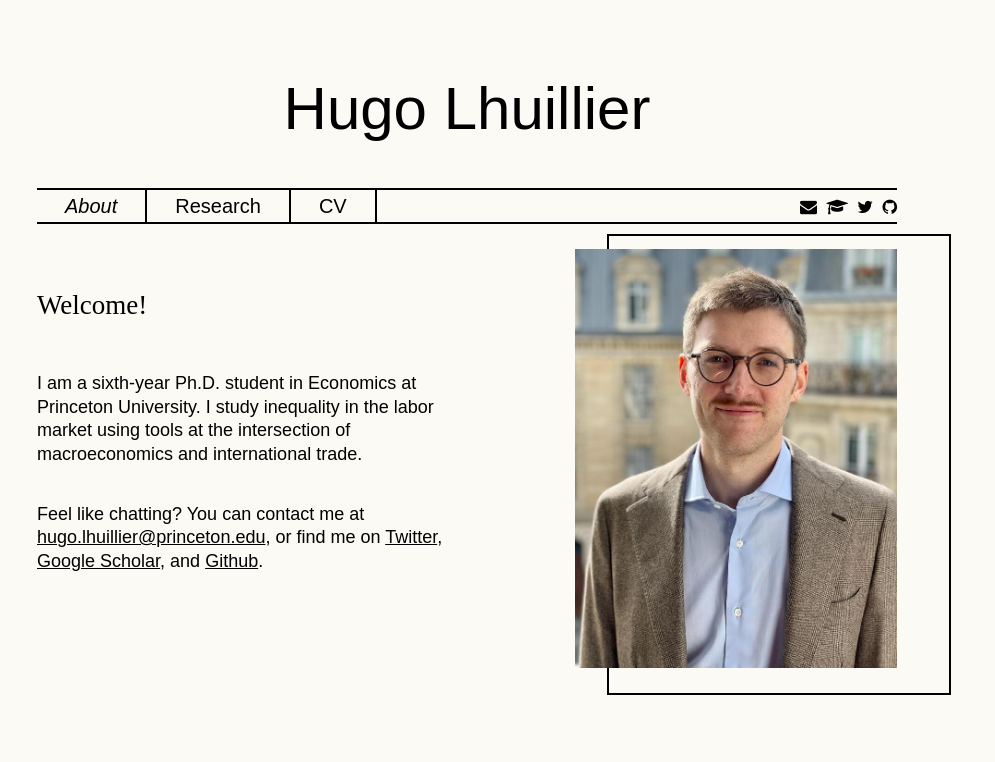
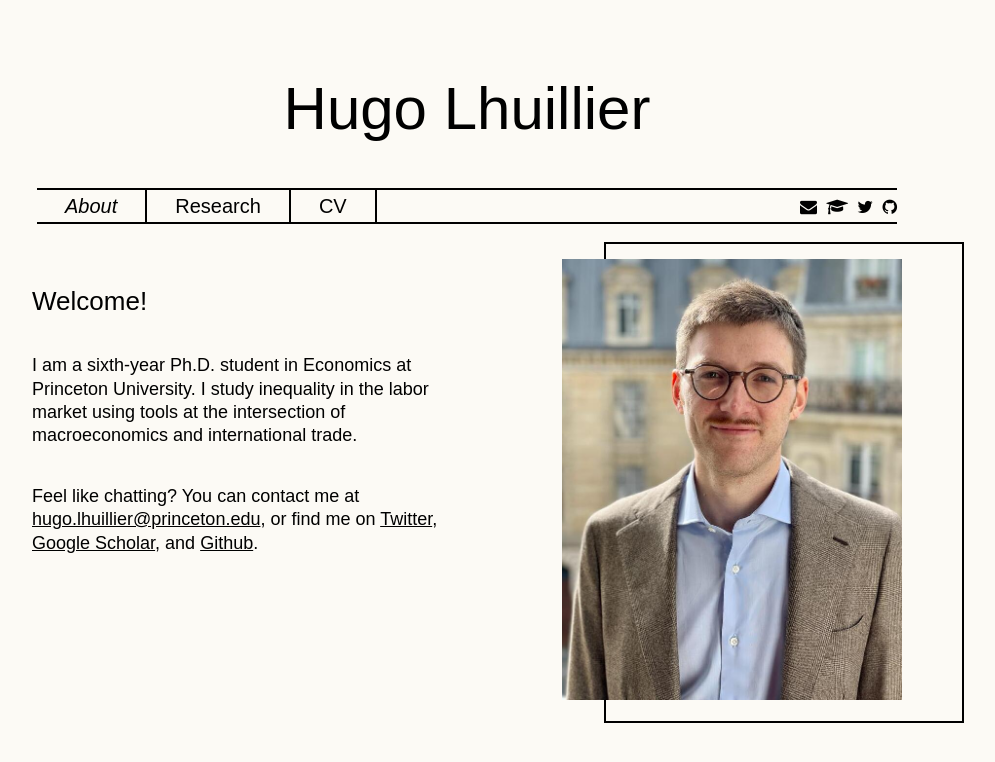
Before and after one commit to HugoLhuillier/hugolhuillier.github.io, a Jekyll site: the page built from index.html, in a window 1280 px wide. Shown: the top 762 px of the page, without its empty margins (173-1168 px from the left). Built offline with Jekyll 4.4.1, drawn with Linux system fonts in a browser that asks for light colours; nearby versions of some CDN libraries; the list of posts is cut into pages by our own code; comment, search, counter and statistics services are not loaded.

Commit message:
:tada: make the index page mobile compatible

```diff
--- a/index.html
+++ b/index.html
@@ -1,8 +1,7 @@
 ---
 layout: welcome
 ---
-
- <!-- <div class="row"> -->
+<!--
   <div class="column">
   <br>
   <h3>Welcome!</h3><br>
@@ -19,4 +18,26 @@
         </div>
     </div>
   </div>
-  <br>
+   -->
+
+<div class="row">
+  <div class="column">
+    <br>
+    <h3>Welcome!</h3><br>
+    <h5>I am a sixth-year Ph.D. student in Economics at Princeton University. I study inequality in the labor market using tools at the intersection of macroeconomics and international trade.</h5>
+    <br>
+    <h5>Feel like chatting? You can contact me at <a href="mailto:hugo.lhuillier@princeton.edu" style="color:#101646"> <span class="char4"> hugo.lhuillier@princeton.edu</span></a>, or find me on <a href="https://twitter.com/Hugo_Lhu" target="_blank" style="color:#101646"> <span class="char4"> Twitter</span></a>, <a href="https://scholar.google.com/citations?user=AXi7T2IAAAAJ&hl=en" target="_blank" style="color:#101646"> <span class="char4"> Google Scholar</span></a>, and <a href="https://github.com/HugoLhuillier" target="_blank" style="color:#101646"> <span class="char4"> Github</span></a>.</h5>
+  </div>
+  <div class="column">
+    <div class="image-container">
+      <!-- <div class="text-right">
+        <img class="img" src="./files/picture_02.jpeg">
+      </div> -->
+      <div class="image-container">
+        <div class="image-box">
+          <img class="img" src="./files/picture_02.jpeg">
+        </div>
+      </div>
+    </div>
+  </div>
+</div>
--- a/public/stylesheets/styles.scss
+++ b/public/stylesheets/styles.scss
@@ -53,20 +53,20 @@
 
 h2 {
   font-size: 26px;
-  line-height: 1.2;
-  font-style: italic;
+  line-height: 0.5;
+  // font-style: italic;
   text-align: center;
-  margin: 0 0 20px;
+  margin-top: 30px;
+  margin-bottom: 30px;
   // font-family: "American Typewriter";
 }
 
 h3 {
-  font-size: 27px;
-  // font-weight: normal;
-  color: black;
-  // text-decoration: underline;
-  line-height: 2.2;
-  font-family: "American Typewriter";
+  font-size: 26px;
+  // font-weight: 350;
+  // color: black;
+  line-height: 1.2;
+  // font-family: 'American Typewriter', sans-serif;
 }
 
 h4 {
@@ -352,19 +352,6 @@
   color: #EC4E3B;
 }
 
-/* Three image containers (use 25% for four, and 50% for two, etc) */
-.column {
-  float: left;
-  width: 50%;
-  padding: 0px;
-}
-
-/* Clear floats after image containers */
-.row::after {
-  content: "";
-  clear: both;
-  display: table;
-}
 
 // SHAPE
 
@@ -449,20 +436,61 @@
 
 // FANCY IMAGE WRAP
 
+// .image-container {
+//   position:relative;
+//   text-align: right;
+// }
+
+// .image-container::after {
+//   content:'';
+//   position: absolute;
+//   z-index:-1;
+//   top: -15px;
+//   left: 140px;
+//   width:80%;
+//   height:110%;
+//   background: none;
+//   border: 2px solid black;
+// }
+
 .image-container {
-  position:relative;
+  text-align: right;
 }
 
+.image-box {
+  position: relative;
+  display: inline-block;
+}
+
+.img {
+  max-width: 100%;
+}
+
+/* Style the frame around the picture */
 .image-container::after {
-  content:'';
+  content: '';
   position: absolute;
-  z-index:-1;
-  top: -15px;
-  left: 140px;
-  width:80%;
-  height:110%;
+  z-index: -1;
+  top: calc(30%);
+  left: calc(63% + 20px); /* Adjust the left value for desired spacing */
+  width: 40%;
+  height: 65%;
   background: none;
   border: 2px solid black;
+}
+
+// CHAT-GPT CODE
+.row {
+  display: flex;
+}
+
+.column {
+  flex: 1;
+  padding: 10px;
+}
+
+.img {
+  max-width: 80%;
 }
 
 // TOGGLE BUTTON
@@ -532,4 +560,44 @@
   .social {
     display: none;
   }
+
+  .row {
+    flex-direction: column; /* Change to a single column layout on mobile */
+  }
+
+  .column {
+    padding: 20px; /* Increase padding for mobile spacing */
+  }
+
+  .column:first-child {
+    order: 2; /* Change the order of the first column on mobile */
+  }
+
+  .column:last-child {
+    order: 1; /* Change the order of the last column on mobile */
+  }
+
+  .image-container {
+    text-align: center; /* Center the image horizontally on mobile */
+  }
+
+  .image-box {
+    text-align: center; /* Center the image box contents on mobile */
+    margin-left: auto; /* Reset the left margin on mobile */
+    margin-right: auto; /* Center the image box horizontally on mobile */
+    margin-bottom: 15px; /* Add margin to separate the image and text */
+  }
+
+  /* Style the frame around the picture on mobile */
+  .image-container::after {
+    top: calc(20%); /* Adjust the top value for desired vertical positioning on mobile */
+    left: calc(50% - 20%); /* Adjust the left value for desired spacing on mobile */
+    width: 60%;
+    height: 34%;
+  }
+
+  /* Adjust the max-width of the image on mobile */
+  .img {
+    max-width: 60%;
+  }
 }
--- a/research.html
+++ b/research.html
@@ -4,6 +4,7 @@
 ---
 
 <!-- <h2 class="hr-lines">  Job market paper  </h2> -->
+<!-- <br> -->
 <h2>  Job market paper  </h2>
 
 <h4>Should I Stay or Should I Grow? The Impact of Cities on Learning and Aggregate Productivity</h4></p>
@@ -12,7 +13,7 @@
 <h6><u>Abstract</u>: I study the role that cities play in human capital accumulation. I develop a spatial overlapping generations framework in which heterogeneous workers learn by interacting with the other individuals in their city. Interactions differ across space due to the sorting of workers. The spatial skill segmentation shapes aggregate productivity, and whether there is a tradeoff between aggregate productivity and spatial inequality depends on the learning technology. The decentralized equilibrium is inefficient, and efficiency is restored through skill-specific place-based subsidies. I then use French administrative data to provide evidence in support of the framework. I document the existence of large spatial differences in lifecycle wage growth, even after controlling for the city composition of firms and workers. I show that the local skill density affects workers' wage growth, and disproportionally so for skilled workers. I estimate the model using the French data and quantify the impact of cities on human capital accumulation. I use the estimated framework to assess the consequences of moving vouchers on spatial learning inequality and aggregate productivity. </h6><br>
 
 <!-- <h2 class="hr-lines"> Working papers </h2> -->
-<br>
+<!-- <br> -->
 <h2> Working papers </h2>
 
 <a href="./files/papers/grossman2022supply.pdf" target="blank"> <span class="char2"> Supply Chain Resilience: Should Policy Promote Diversification or Reshoring?</span></a><br>
```
